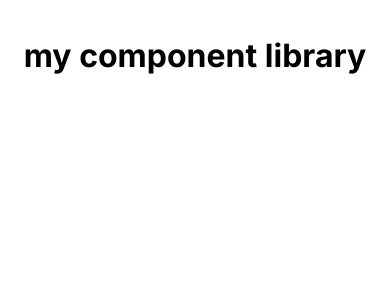
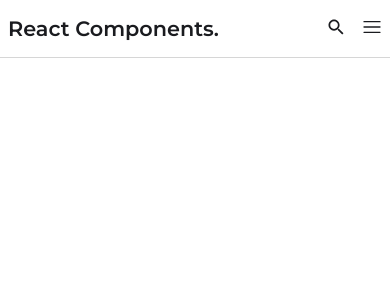
Before and after one commit to Jensaboi/react-component-library, a React (Vite) app: page / in a window 390 px wide. Shown: the top 300 px of the page. Built offline with nearby package versions, Linux system fonts and the light colour scheme.

Commit message:
Almost done with header mobile view

```diff
--- a/index.html
+++ b/index.html
@@ -4,7 +4,7 @@
     <meta charset="UTF-8" />
     <link rel="preconnect" href="https://fonts.googleapis.com">
     <link rel="preconnect" href="https://fonts.gstatic.com" crossorigin>
-    <link href="https://fonts.googleapis.com/css2?family=Inter:ital,opsz,wght@0,14..32,100..900;1,14..32,100..900&display=swap" rel="stylesheet">
+    <link href="https://fonts.googleapis.com/css2?family=Bebas+Neue&family=Inter:ital,opsz,wght@0,14..32,100..900;1,14..32,100..900&family=Montserrat:ital,wght@0,100..900;1,100..900&display=swap" rel="stylesheet">
     <link rel="stylesheet" href="./src/index.css">
     <meta name="viewport" content="width=device-width, initial-scale=1.0" />
     <title>Vite + React</title>
--- a/package.json
+++ b/package.json
@@ -12,6 +12,7 @@
   "dependencies": {
     "react": "^19.1.0",
     "react-dom": "^19.1.0",
+    "react-icons": "^5.5.0",
     "react-router-dom": "^7.6.3"
   },
   "devDependencies": {
--- a/src/App.jsx
+++ b/src/App.jsx
@@ -1,21 +1,16 @@
-import React from "react"
 import { BrowserRouter as Router, Routes, Route, Link } from 'react-router-dom';
-import  {ThemeContext} from "./context/ThemeContext"
 import LandingPage from "./pages/LandingPage";
-import HomePage from "./pages/HomePage";
+import ComponentsPage from "./pages/ComponentsPage";
 
 
 function App() {
-
-    const { isDarkMode, toggleTheme } = React.useContext(ThemeContext)
-
   return (
     <>
         <Router>
-        <Routes>
-            <Route path="/" element={<LandingPage />} />
-            <Route path="/home" element={<HomePage />} />
-        </Routes>
+            <Routes>
+                <Route path="/" element={<LandingPage />} />
+                <Route path="/Components" element={<ComponentsPage />} />
+            </Routes>
         </Router>
     </>
   )
--- /dev/null
+++ b/src/componets/HamburgerMenu.jsx
@@ -0,0 +1,62 @@
+import React from "react";
+import { RxHamburgerMenu } from "react-icons/rx";
+import useToggle from "../hooks/useToggle";
+import { IoCloseOutline } from "react-icons/io5";
+import { ThemeContext } from "../context/ThemeContext";
+import { MdOutlineLightMode } from "react-icons/md";
+import { Link } from "react-router-dom";
+
+export default function HamburgerMenu(){
+    const [open, toggleOpen ] = useToggle()
+    const { toggleTheme } = React.useContext(ThemeContext)
+
+    return(
+        <div>
+            <button onClick={toggleOpen} className="button-reset">
+                <RxHamburgerMenu className="utility-icons" size="20px"/>
+            </button>
+            { open && (
+                <div className="hamburger-menu-modal">
+                    <div>
+                        <button
+                            onClick={toggleTheme}
+                            className="button-reset"
+                        >
+                            <MdOutlineLightMode className="utility-icons"  size="20px"/>
+                        </button>
+                        <button
+                            onClick={toggleOpen}
+                            className="button-reset"
+                        >
+                            <IoCloseOutline className="utility-icons"  size="26px" />
+                        </button>
+                    </div>
+                    <ul>
+                        <li>
+                            <Link className="link-reset" to="">
+                                Getting Started
+                            </Link>
+                        </li>
+                        <li>
+                            <Link className="link-reset" to="/Components">
+                                Components
+                            </Link>
+                        </li>
+                        <li>
+                            <Link className="link-reset" to="">
+                                Documents
+                            </Link>
+                        </li>
+                        <li>
+                            <Link className="link-reset" to="">
+                                Github
+                            </Link>
+                        </li>
+                    </ul>
+                </div>
+             )
+            }
+        </div>
+    )
+
+}
--- a/src/componets/Header.jsx
+++ b/src/componets/Header.jsx
@@ -1,9 +1,21 @@
 import React from "react"
+import { Link } from "react-router-dom";
+import HamburgerMenu from "./HamburgerMenu";
+import SearchModal from "./SearchModal";
+
 
 export default function Header(){
+
     return(
-        <header>
-            <h1>my component library</h1>
+        <header className="header">
+            <Link to="/" className="link-reset">
+                <h1>React Components.</h1>
+            </Link>
+
+            <nav className="header-nav">
+                <SearchModal />
+                <HamburgerMenu />
+            </nav>
         </header>
     )
 }
--- /dev/null
+++ b/src/componets/SearchModal.jsx
@@ -0,0 +1,36 @@
+import React from "react"
+import { IoMdSearch } from "react-icons/io";
+import useToggle from "../hooks/useToggle";
+import { IoCloseOutline } from "react-icons/io5";
+
+export default function SearchModal(){
+
+    const [open, toggleOpen ] = useToggle(false)
+
+    return(
+        <div>
+            <button
+                onClick={toggleOpen}
+                className="button-reset"
+                >
+                <IoMdSearch className="utility-icons" size="20px"/>
+            </button>
+
+            { open && (
+                <div className="search-modal">
+                    <div className="search-modal-content-container">
+                        <button onClick={toggleOpen} className="button-reset">
+                            <IoCloseOutline className="utility-icons"  size="26px" />
+                        </button>
+                        <form>
+                            <label htmlFor="query">
+                                <IoMdSearch className="utility-icons" size="20px"/>
+                            </label>
+                            <input name="query" id="query" type="text"/>
+                        </form>
+                    </div>
+                </div>
+            )}
+        </div>
+    )
+}
--- a/src/hooks/useTabs.jsx
+++ b/src/hooks/useTabs.jsx
@@ -7,5 +7,5 @@ export default function useTabs(initialValue = 0){
         setTab(selectedTab)
     }
 
-    return [ tab, setCurrentTab ]
+    return { tab, setCurrentTab}
 }
--- /dev/null
+++ b/src/hooks/useToggle.jsx
@@ -0,0 +1,10 @@
+import React from "react"
+
+export default function useToggle(initialValue = false){
+    const [open, setOpen] = React.useState(initialValue)
+
+    function toggleOpen(){
+        setOpen(prev => !prev)
+    }
+    return [open, toggleOpen]
+}
--- a/src/index.css
+++ b/src/index.css
@@ -1,3 +1,24 @@
+/* Root and Theme styles */
+:root{
+    --bg-color: #ffffff;
+    --text-color: #1a1b1f;
+    --border-divider: rgba(128, 128, 128, 0.37);
+
+    font-family: 'Inter', sans-serif;
+    background-color: var(--bg-color);
+    color: var(--text-color);
+}
+.dark{
+    --bg-color: #1a1b1f;
+    --text-color: #ffffff;
+    --border-divider: rgba(128, 128, 128, 0.37);
+
+    font-family: 'Inter', sans-serif;
+    background-color: var(--bg-color);
+    color: var(--text-color);
+}
+/*UTILITY*/
+
 *,
 *::before,
 *::after{
@@ -5,40 +26,141 @@
     margin: 0;
 }
 
-.dark{
-    background-color: #1a1b1f;
-    color: white;
+.link-reset {
+  text-decoration: none;
+  color: inherit;
 }
 
-body{
-    padding: 1em;
-    font-family: 'Inter', sans-serif;
+.button-reset{
+    padding: 0;
+    background-color: inherit;
+    border: none;
 }
 
-h1,h2{
-    margin: 20px 0px;
-    text-align: center;
+.utility-icons{
+    color: var(--text-color);
+    cursor: pointer;
+}
+/* DEFAULT STYLES */
+
+.header{
+    padding: 1em 0.5em;
+    display: flex;
+    flex-direction: row;
+    justify-content: space-between;
+    border-bottom: 1px solid rgba(128, 128, 128, 0.322);
 }
 
-.section{
-    margin-bottom: 30px;
+.header h1{
+    font-family: "Montserrat", sans-serif;
+    font-size: 1.3rem;
+    font-weight: 600;
 }
-
-.badge-section{
-    display: grid;
-    grid-template-columns: repeat(4, auto);
-    grid-template-rows: auto;
+.header-nav{
+    display: flex;
+    flex-direction: row;
     justify-content: center;
     align-items: center;
     gap: 1em;
 }
 
-.banner-section{
+.hamburger-menu-modal{
+    padding-top: 0.5em;
+    position: fixed;
+    top: 0;
+    left: 0;
+    z-index: 999;
+    width: 100%;
+    height: 100vh;
+    background-color: var(--bg-color);
+    color: var(--text-color);
+    display: flex;
+    flex-direction: column;
+    justify-content: start;
+    align-items: start;
+}
+.hamburger-menu-modal div{
+    align-self: flex-end;
+    display: flex;
+    flex-direction: row;
+    justify-content: center;
+    align-items: center;
+    gap: 10px;
+    padding: 0.5em;
+}
+
+.hamburger-menu-modal ul {
+    width: 100%;
+    height: 100%;
+    padding: 1em;
+    border-top: 1px solid rgba(128, 128, 128, 0.37);
+    list-style: none;
+    display: flex;
+    flex-direction: column;
+    justify-content: start;
+    align-items: start;
+    gap: 2em;
+    font-size: 1.2rem;
+}
+
+.hamburger-menu-modal ul > li {
+    font-weight: 500;
+}
+
+.search-modal{
+    background-color: var(--bg-color);
+    color: var(--text-color);
+    position: fixed;
+    top: 0;
+    left: 0;
+    width: 100%;
+    height: 100%;
+    z-index: 999;
+    background-color: rgba(255, 255, 255, 0.1); /* translucent */
+    backdrop-filter: blur(10px);               /* blurry effect */
+    -webkit-backdrop-filter: blur(5px);       /* Safari support */
+    border: 1px solid rgba(255, 255, 255, 0.2); /* optional border for depth */
+
     display: flex;
     flex-direction: column;
     justify-content: start;
     align-items: center;
-    gap: 1em;
+    padding: 1.5em;
+}
+
+.search-modal-content-container{
+    padding-top: 10px;
+    position: relative;
+    background-color: red;
+    color: var(--text-color);
+    width: 100%;
+    max-width: 600px;
+    min-height: 200px;
+    border-radius: 8px;
+}
+.search-modal-content-container button{
+    position: absolute;
+    top: 5;
+    right: 0;
+    background-color: transparent;
+}
+.search-modal-content-container form{
+    width: 100%;
+    border-bottom: 1px solid grey;
+    display: flex;
+    justify-content: center;
+    align-items: center;
+}
+
+.search-modal-content-container form > input {
+    width: 80%;
+    font-size: 1rem;
+    padding: 0.2em;
+    font-family: "Inter", sans-serif;
+    background-color: var(--bg-color);
+    color: var(--text-color);
+    border: none;
+
 }
 
 .success{
--- a/src/pages/HomePage.jsx
+++ b/src/pages/ComponentsPage.jsx
@@ -1,7 +1,7 @@
 import React from "react"
 import Header from "../componets/Header"
 
-export default function HomePage(){
+export default function ComponentsPage(){
     return(
         <main>
             <Header />
```
Also changed, not shown: src/pages/LandingPage.jsx (line endings or trailing spaces), 1 other file (tests, documents, lock files or other folders).
